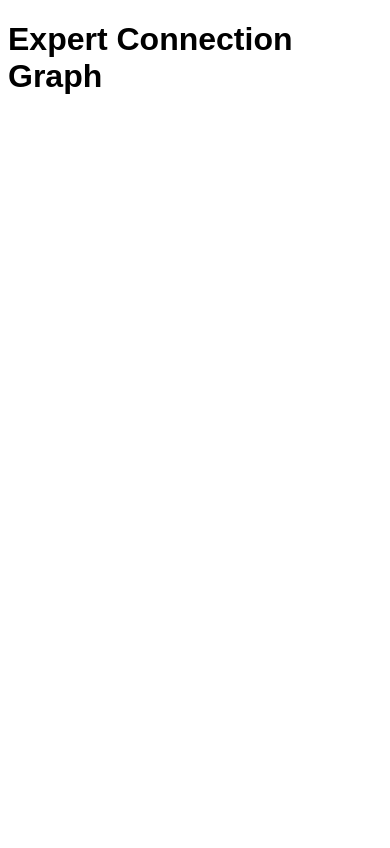
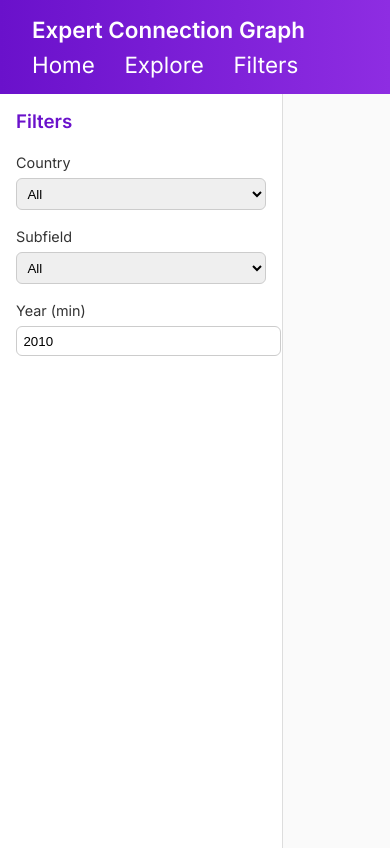
Before and after one commit to pilarmasupv/conetwork_mvp, a Flask app: page / in a window 390 px wide; the page is wider, and only the part inside the window is pictured. Before the commit the page ends 94 px from the top of that part, so only its background shows below. Run offline with Flask 3, Linux system fonts and the light colour scheme; data that the repository does not hold is empty; parts of the project's set-up code (start-up, migrations or seed data) failed here and were passed over.

Commit message:
Update index.html

```diff
--- a/templates/index.html
+++ b/templates/index.html
@@ -1,29 +1,135 @@
 <!DOCTYPE html>
-<html>
+<html lang="en">
 <head>
-  <title>Expert Graph</title>
+  <meta charset="UTF-8">
+  <title>Expert Connection Graph</title>
+  <link href="https://fonts.googleapis.com/css2?family=Inter:wght@400;600&display=swap" rel="stylesheet">
   <script src="https://d3js.org/d3.v7.min.js"></script>
   <style>
-    body { font-family: Arial, sans-serif; }
-    .node { fill: steelblue; stroke: white; stroke-width: 1.5px; }
-    .link { stroke: #999; stroke-opacity: 0.6; }
+    body {
+      margin: 0;
+      font-family: 'Inter', sans-serif;
+      background: #f7f5fb;
+      color: #333;
+    }
+    header {
+      background: linear-gradient(90deg, #6a11cb 0%, #8e2de2 100%);
+      color: white;
+      padding: 1rem 2rem;
+      font-size: 1.4rem;
+      font-weight: 600;
+    }
+    nav {
+      margin-top: 0.5rem;
+    }
+    nav a {
+      color: white;
+      margin-right: 1.5rem;
+      text-decoration: none;
+      font-weight: 400;
+    }
+    nav a:hover {
+      text-decoration: underline;
+    }
+    main {
+      display: flex;
+      height: calc(100vh - 90px);
+    }
+    aside {
+      width: 250px;
+      background: white;
+      padding: 1rem;
+      border-right: 1px solid #ddd;
+    }
+    aside h3 {
+      margin-top: 0;
+      color: #6a11cb;
+    }
+    aside label {
+      font-size: 0.9rem;
+      font-weight: 500;
+    }
+    aside select, aside input {
+      width: 100%;
+      margin: 0.4rem 0 1rem;
+      padding: 0.4rem;
+      border: 1px solid #ccc;
+      border-radius: 6px;
+    }
+    .graph-container {
+      flex: 1;
+      display: flex;
+      justify-content: center;
+      align-items: center;
+      background: #fafafa;
+    }
+    svg {
+      width: 100%;
+      height: 100%;
+    }
+    .node {
+      fill: #8e2de2;
+      stroke: white;
+      stroke-width: 1.2px;
+    }
+    .link {
+      stroke: #bbb;
+      stroke-opacity: 0.6;
+    }
   </style>
 </head>
 <body>
-  <h1>Expert Connection Graph</h1>
-  <svg width="800" height="600"></svg>
+  <header>
+    Expert Connection Graph
+    <nav>
+      <a href="#">Home</a>
+      <a href="#">Explore</a>
+      <a href="#">Filters</a>
+    </nav>
+  </header>
+  <main>
+    <aside>
+      <h3>Filters</h3>
+      <label for="country">Country</label>
+      <select id="country">
+        <option value="all">All</option>
+      </select>
+
+      <label for="subfield">Subfield</label>
+      <select id="subfield">
+        <option value="all">All</option>
+      </select>
+
+      <label for="year">Year (min)</label>
+      <input type="number" id="year" min="2000" max="2025" value="2010">
+    </aside>
+    <div class="graph-container">
+      <svg></svg>
+    </div>
+  </main>
 
   <script>
     fetch("/api/graph")
       .then(response => response.json())
       .then(data => {
+        // populate filters
+        const countries = [...new Set(data.nodes.map(d => d.country))];
+        const subfields = [...new Set(data.edges.map(e => e.subfield))];
+
+        countries.forEach(c => {
+          document.getElementById("country").innerHTML += `<option value="${c}">${c}</option>`;
+        });
+        subfields.forEach(s => {
+          document.getElementById("subfield").innerHTML += `<option value="${s}">${s}</option>`;
+        });
+
         const svg = d3.select("svg"),
-              width = +svg.attr("width"),
-              height = +svg.attr("height");
+              width = window.innerWidth - 250,
+              height = window.innerHeight - 90;
 
         const simulation = d3.forceSimulation(data.nodes)
-          .force("link", d3.forceLink(data.edges).id(d => d.id))
-          .force("charge", d3.forceManyBody())
+          .force("link", d3.forceLink(data.edges).id(d => d.id).distance(50))
+          .force("charge", d3.forceManyBody().strength(-30))
           .force("center", d3.forceCenter(width / 2, height / 2));
 
         const link = svg.append("g")
@@ -46,7 +152,7 @@
             .on("end", dragended));
 
         node.append("title")
-          .text(d => d.id);
+          .text(d => d.id + " (" + d.affiliation + ")");
 
         simulation.on("tick", () => {
           link
@@ -65,12 +171,10 @@
           d.fx = d.x;
           d.fy = d.y;
         }
-
         function dragged(event, d) {
           d.fx = event.x;
           d.fy = event.y;
         }
-
         function dragended(event, d) {
           if (!event.active) simulation.alphaTarget(0);
           d.fx = null;
```
